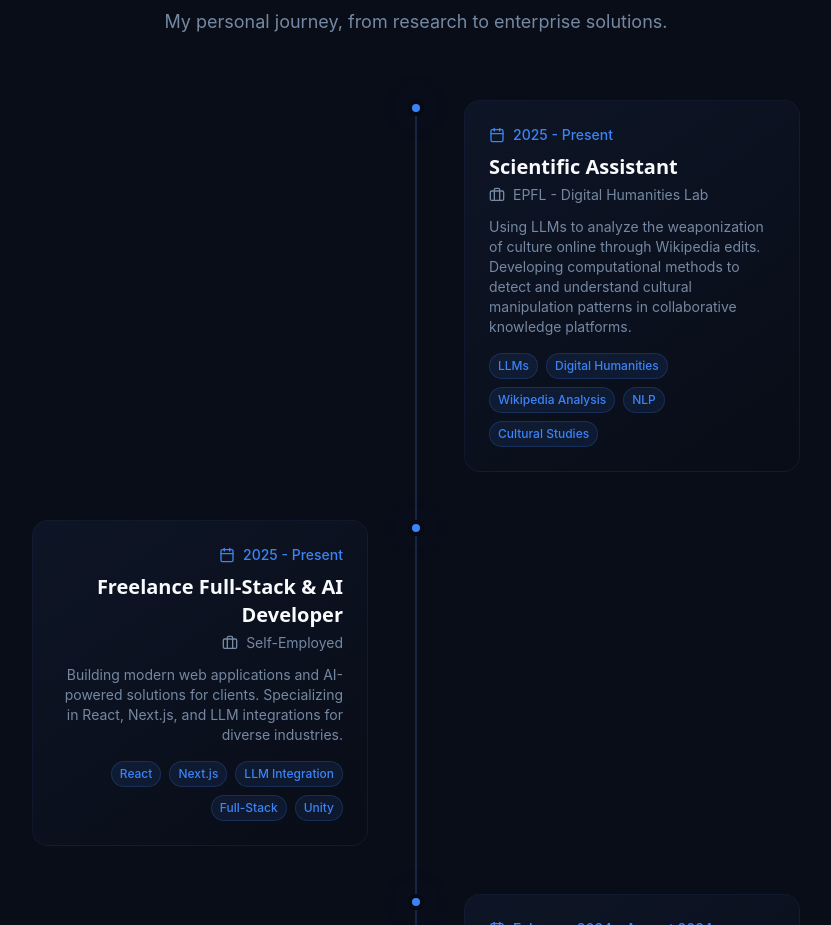
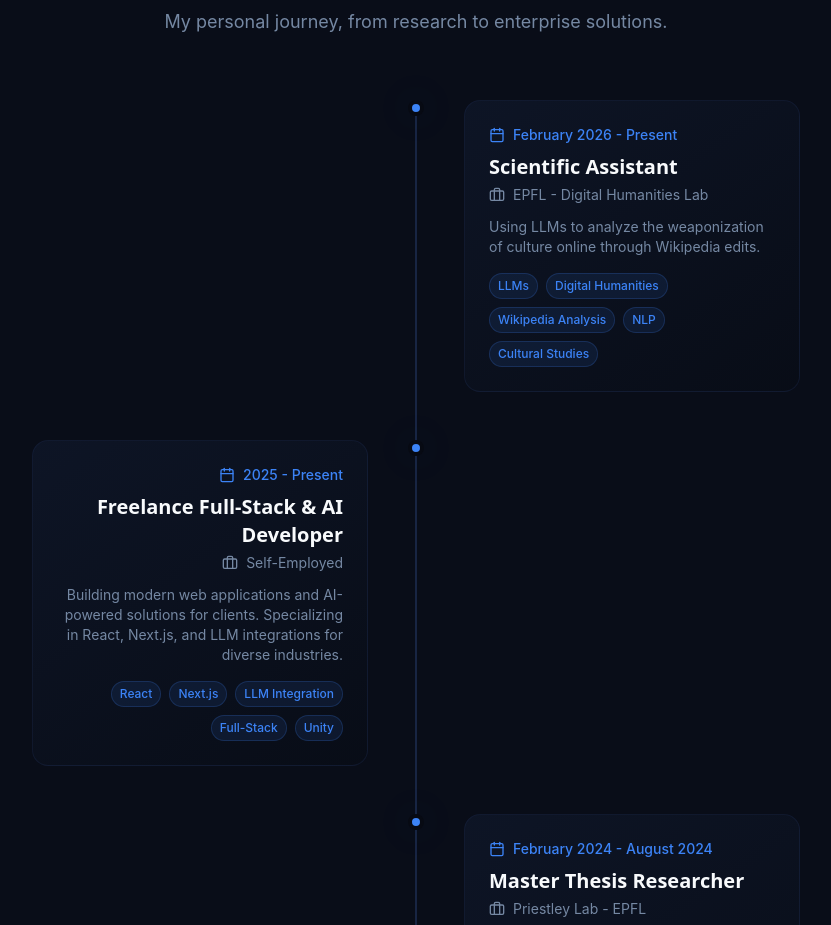
Before and after one commit to louiyo/react-portfolio, a React (Vite) app: page / in a window 1280 px wide. Shown: the part 4569-5494 px from the top of the page, without its empty margins (224-1055 px from the left). Built offline with nearby package versions, Linux system fonts and the light colour scheme; the HTML template or start-up script is replaced by a standard one.

Commit message:
Update Scientific Assistant period to February 2026 and shorten description
Co-authored-by: louiyo <36880466+louiyo@users.noreply.github.com>

```diff
--- a/src/components/ExperienceSection.tsx
+++ b/src/components/ExperienceSection.tsx
@@ -22,8 +22,8 @@ const experiences = [
   {
     title: "Scientific Assistant",
     company: "EPFL - Digital Humanities Lab",
-    period: "2025 - Present",
-    description: "Using LLMs to analyze the weaponization of culture online through Wikipedia edits. Developing computational methods to detect and understand cultural manipulation patterns in collaborative knowledge platforms.",
+    period: "February 2026 - Present",
+    description: "Using LLMs to analyze the weaponization of culture online through Wikipedia edits.",
     highlights: ["LLMs", "Digital Humanities", "Wikipedia Analysis", "NLP", "Cultural Studies"],
     icon: "work", // Use "work" for briefcase, "education" for graduation cap
   },
```
